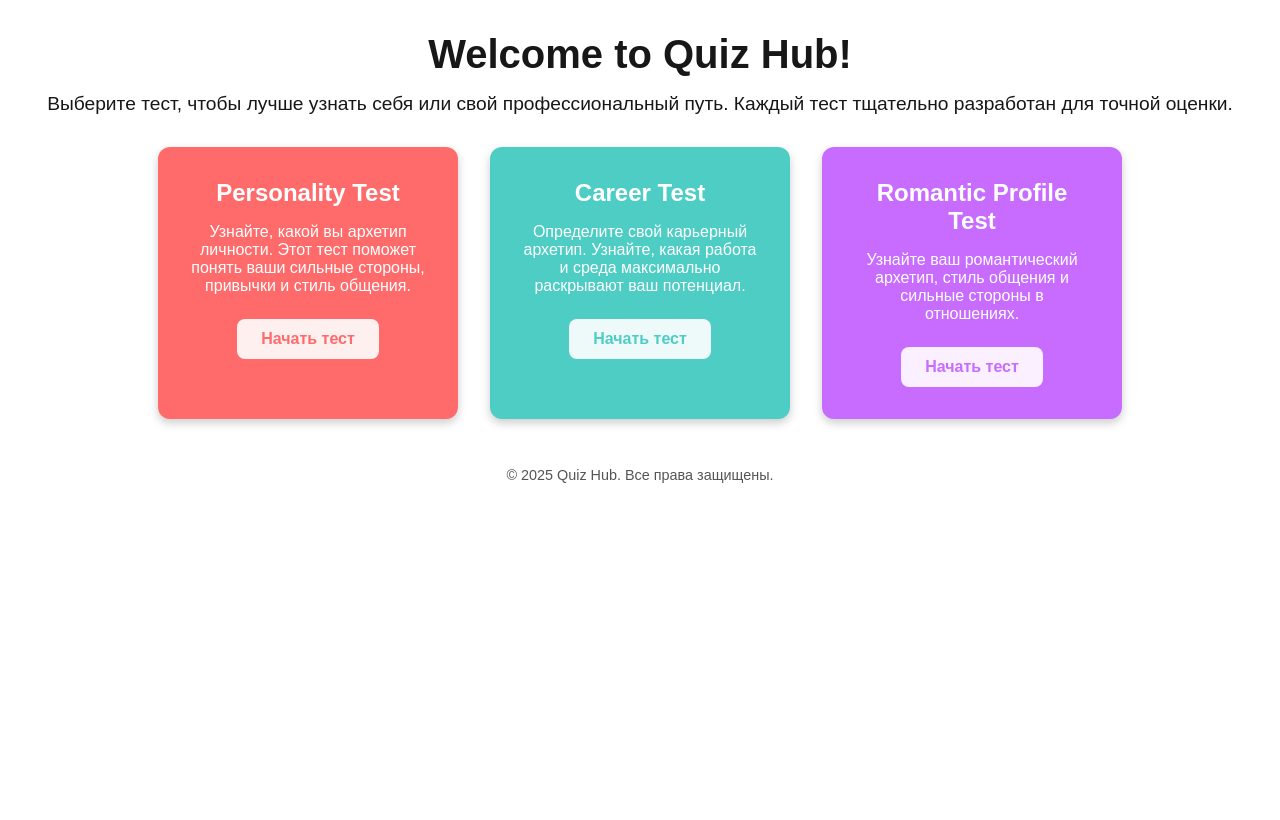
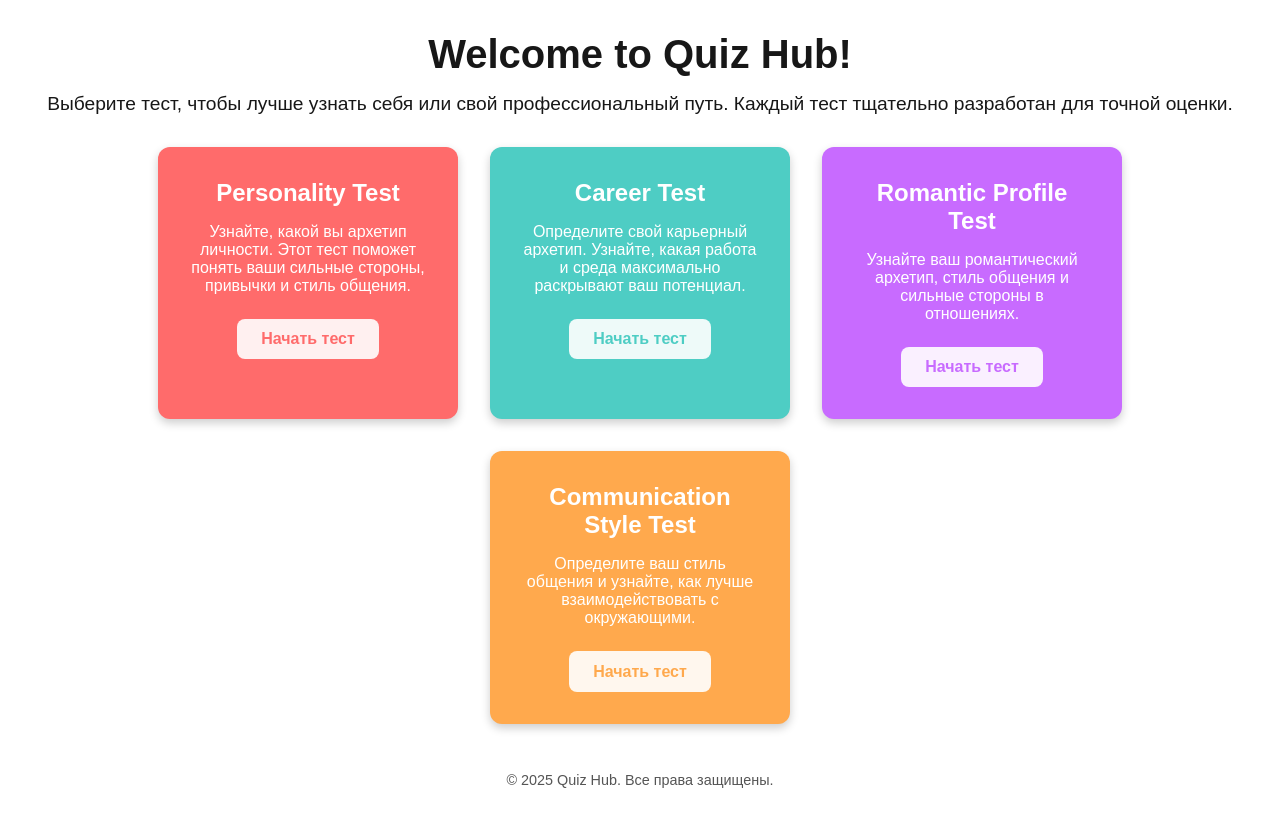
Before and after one commit to tamerlan-murzalin/PersonaTests, a Next.js app: page / in a window 1280 px wide. Built offline with nearby package versions, Linux system fonts and the light colour scheme.

Commit message:
Добавлен Communication Style Test на главную страницу с сохранением всех предыдущих тестов

```diff
--- a/pages/index.js
+++ b/pages/index.js
@@ -21,6 +21,12 @@ export default function Home() {
       description: "Узнайте ваш романтический архетип, стиль общения и сильные стороны в отношениях.",
       page: "/romantic-profile-test",
       color: "#C86BFF"
+    },
+    {
+      title: "Communication Style Test",
+      description: "Определите ваш стиль общения и узнайте, как лучше взаимодействовать с окружающими.",
+      page: "/communication-style-test",
+      color: "#FFA94D"
     }
   ];
 
```
